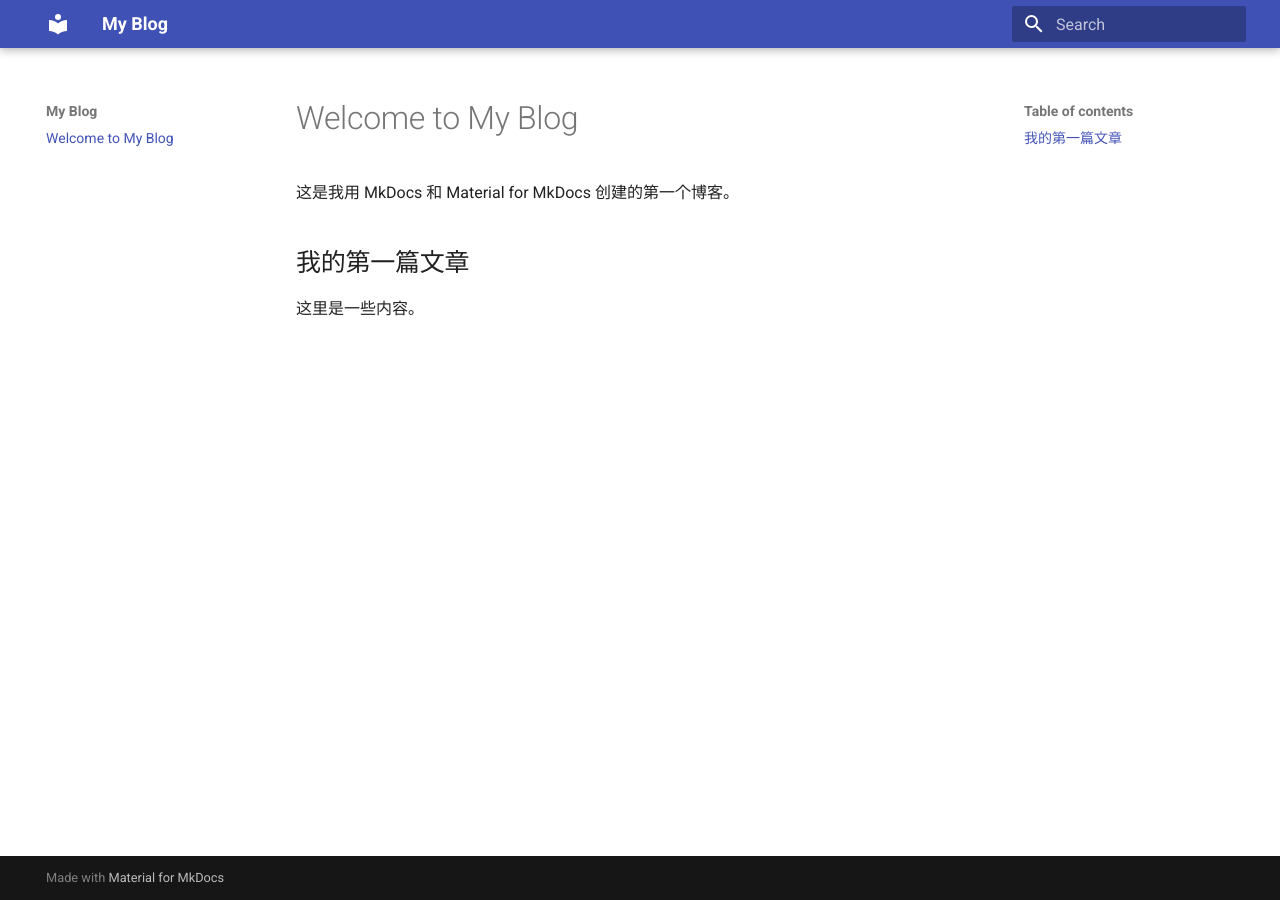
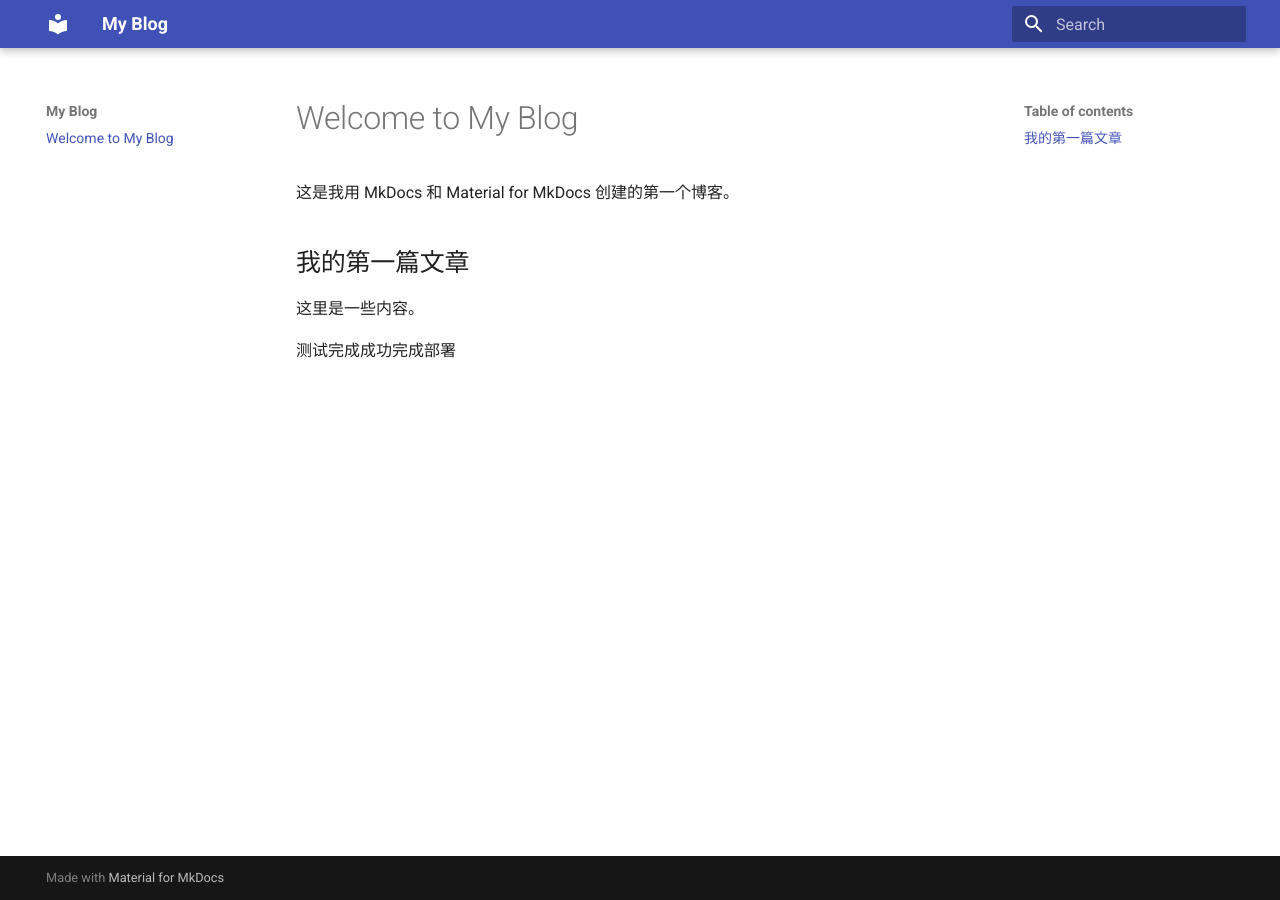
Before and after one commit to bboyf/myweb, an MkDocs documentation site: the page built from docs/index.md, in a window 1280 px wide. Built offline with MkDocs 1.6.1 and Material for MkDocs 9.7.7, drawn with Linux system fonts in a browser that asks for light colours.

Commit message:
Update index.md with new content

```diff
--- a/docs/index.md
+++ b/docs/index.md
@@ -5,3 +5,5 @@
 ## 我的第一篇文章
 
 这里是一些内容。
+
+测试完成成功完成部署
--- a/mkdocs.yml
+++ b/mkdocs.yml
@@ -1,3 +1,4 @@
 site_name: My Blog
 theme:
   name: material
+  site_url: https://github.com/bboyf/myweb.git
```
Also changed, not shown: site/index.html, site/search/search_index.json.
